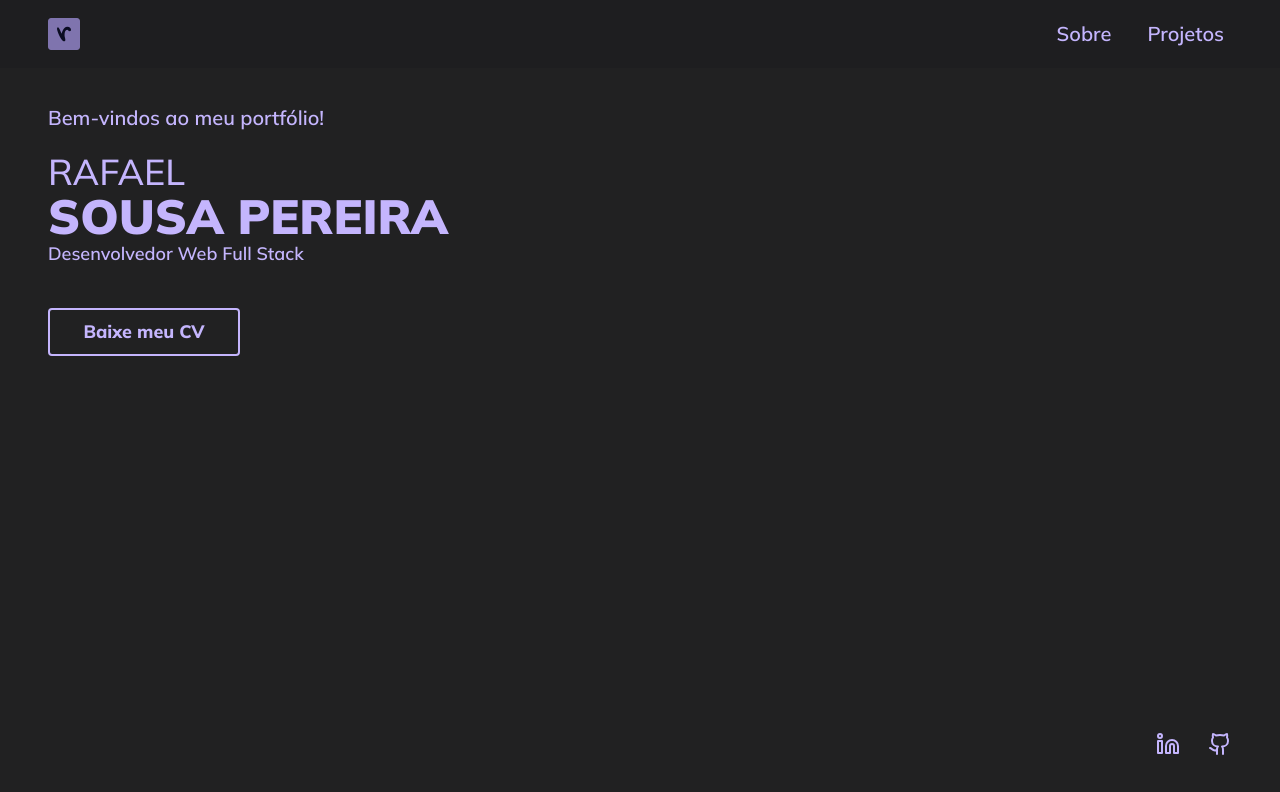
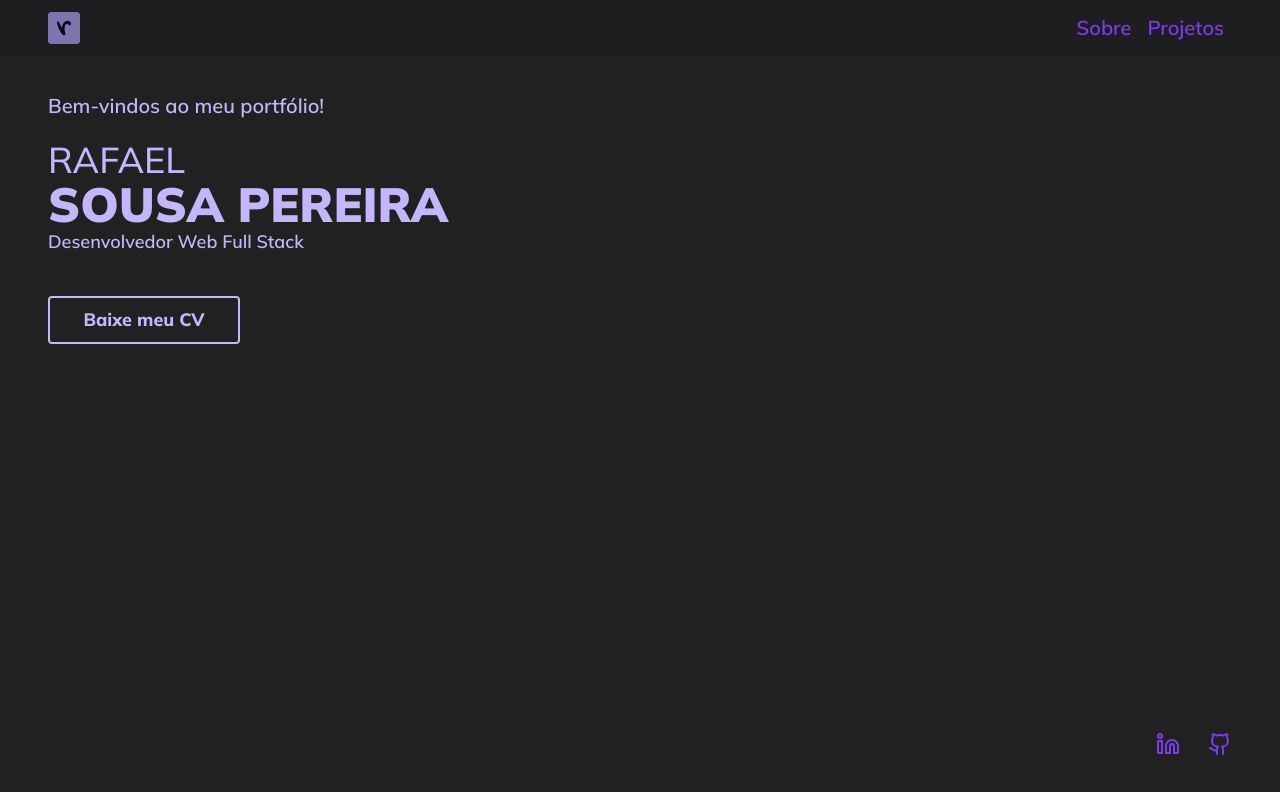
Before and after one commit to rafaelsousapereira/rafael-sousa-web-portfolio, a React (Vite) app: page / in a window 1280 px wide. Shown: the top 792 px of the page. Built offline with nearby package versions, Linux system fonts and the light colour scheme.

Commit message:
feat: add hamburg menu

```diff
--- a/src/components/buttons/nav-link.tsx
+++ b/src/components/buttons/nav-link.tsx
@@ -5,7 +5,7 @@ interface NavLinkProps extends ComponentProps<"a"> {}
 export const NavLink = (props: NavLinkProps) => {
   return (
     <a {...props}
-    className="p-2 rounded font-semibold text-xl text-violet-300 hover:text-violet-600 transition">
+    className="p-2 rounded font-semibold text-xl text-violet-600 hover:text-violet-900 transition">
       {props.children}
     </a>
   )
--- a/src/components/header.tsx
+++ b/src/components/header.tsx
@@ -1,17 +1,65 @@
-import logoSiteIcon from "../assets/logo-site-icon.png"
+import { Menu, X } from "lucide-react"
+import logoIcon from "../assets/logo-site-icon.png"
 import { NavLink } from "./buttons/nav-link"
+import { useState } from "react"
 
 export const Header = () => {
+
+  const [isMenuOpen, setIsMenuOpen] = useState(false)
+
+  const navLink = [
+    { href: "#about-us", label: "Sobre" },
+    { href: "#projects", label: "Projetos" }
+  ]
+
   return (
-    <header className="bg-zinc-900/20">
-      <div className="flex justify-between items-center py-3 mx-12">
-        <img className="w-8 h-8" src={logoSiteIcon} alt="Logo letra R minúscula azul e fundo roxo" />
+    <>
+      <header className="bg-zinc-900/20">
+        <nav className="text-violet-300 font-semibold">
+          <div className="flex items-center justify-between py-3 mx-12">
+            <img className="w-8 h-8" src={logoIcon} alt="Logo letra R minúscula azul e fundo roxo" />
+            <ul className="flex max-lg:hidden">
+              {navLink.map((item) => (
+                <li key={item.href}>
+                  <NavLink href={item.href}>
+                    {item.label}
+                  </NavLink>
+                </li>
+              ))}
+            </ul>
 
-        <nav className="flex gap-5 text-violet-300 font-semibold">
-          <NavLink href="/about">Sobre</NavLink>
-          <NavLink href="/project">Projetos</NavLink>
+            <div className="hidden max-lg:block cursor-pointer"
+              onClick={() => {
+                setIsMenuOpen(!isMenuOpen)
+              }}
+            >
+              <Menu className="text-4xl" />
+            </div>
+          </div>
         </nav>
-      </div>
-    </header>
+      </header>
+
+      {isMenuOpen && (
+        <nav className="fixed top-0 right-0 left-0 bottom-0 lg:bottom-auto bg-violet-300 text-violet-900 font-extrabold">
+          <div className="hidden max-lg:block fixed right-0 px-8 py-4 cursor-pointer"
+            onClick={() => {
+              setIsMenuOpen(!isMenuOpen)
+            }}
+          >
+            <X className="text-4xl mr-3" />
+          </div>
+
+          <ul className="lg:hidden flex flex-col items-center justify-center h-full">
+            {navLink.map((item) => (
+              <li key={item.href}>
+                <NavLink href={item.href}>
+                  {item.label}
+                </NavLink>
+              </li>
+            ))}
+          </ul>
+        </nav>
+      )}
+    </>
   )
 }
```
